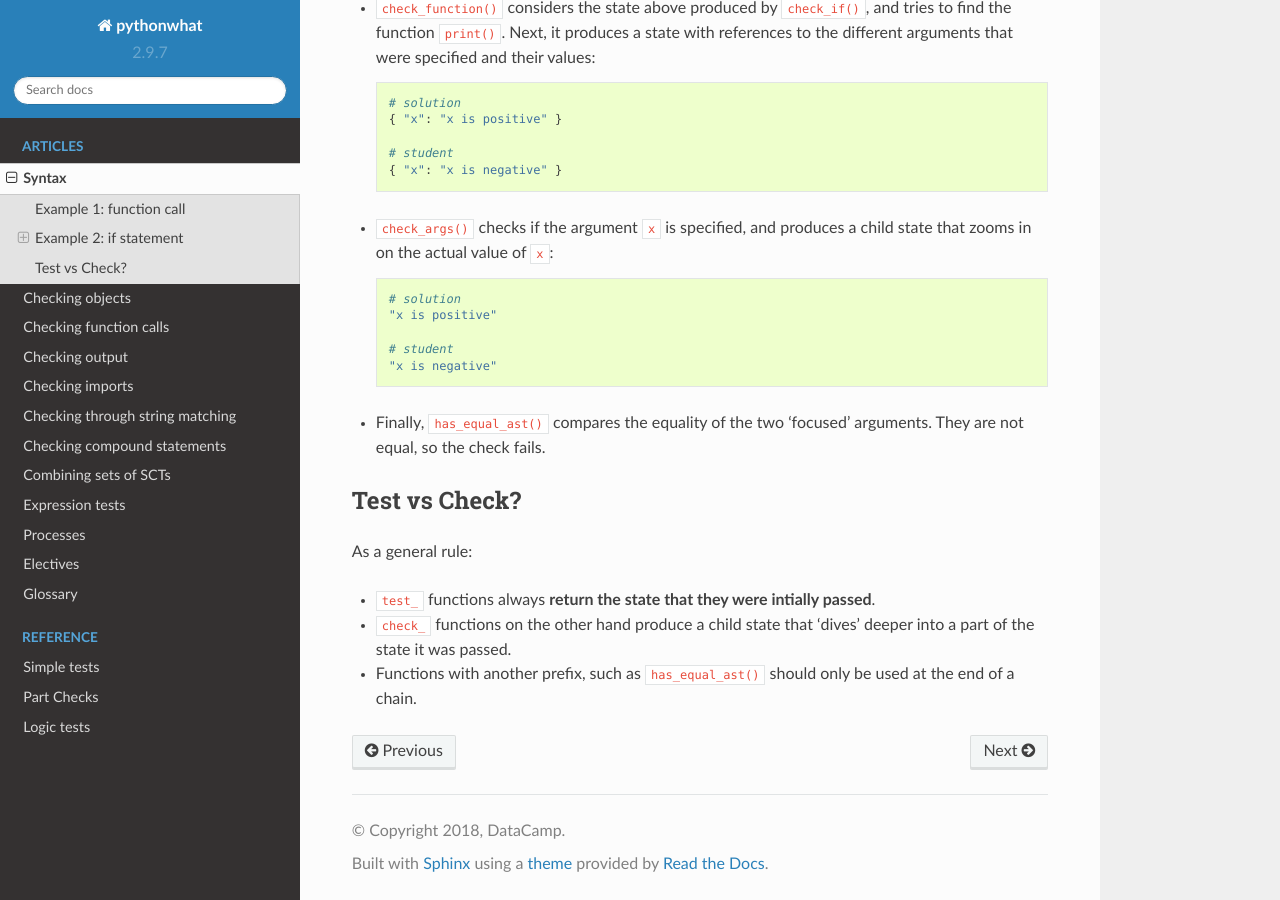
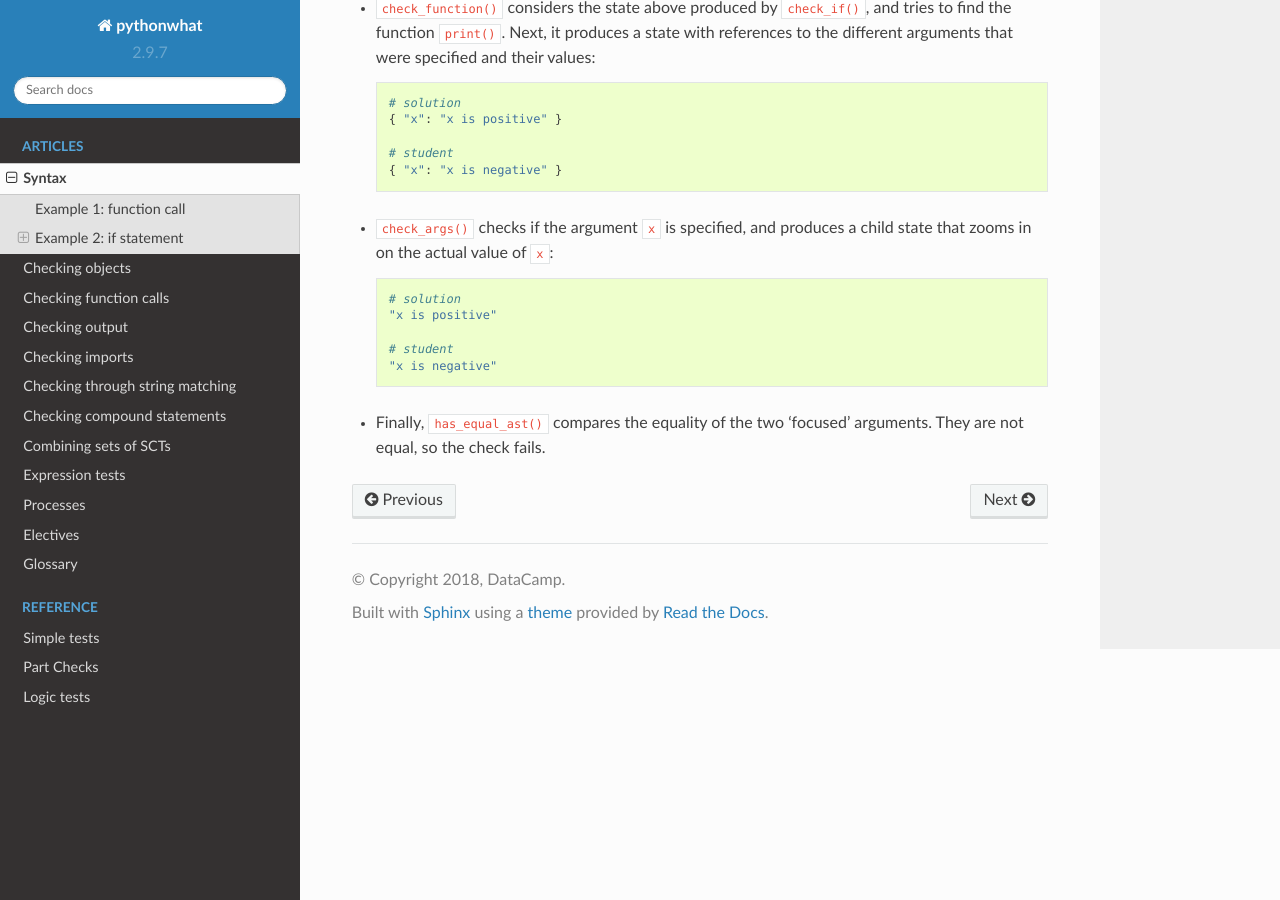
Before and after one commit to datacamp/pythonwhat, a Sphinx documentation site: the page built from docs/articles/syntax.rst, in a window 1280 px wide and 900 px high, scrolled down 3069 px. Built offline with Sphinx 7.4.7 and the Read the Docs theme 2.0.0, drawn with Linux system fonts in a browser that asks for light colours.

Commit message:
Remove test vs check note

```diff
--- a/docs/articles/syntax.rst
+++ b/docs/articles/syntax.rst
@@ -167,12 +167,3 @@ Chain A will go through the same steps and will pass this time as ``x > 0`` in t
       "x is negative"
 
 - Finally, ``has_equal_ast()`` compares the equality of the two 'focused' arguments. They are not equal, so the check fails.
-
-Test vs Check?
-==============
-
-As a general rule:
-
-- ``test_`` functions always **return the state that they were intially passed**.
-- ``check_`` functions on the other hand produce a child state that 'dives' deeper into a part of the state it was passed.
-- Functions with another prefix, such as ``has_equal_ast()`` should only be used at the end of a chain.
```
